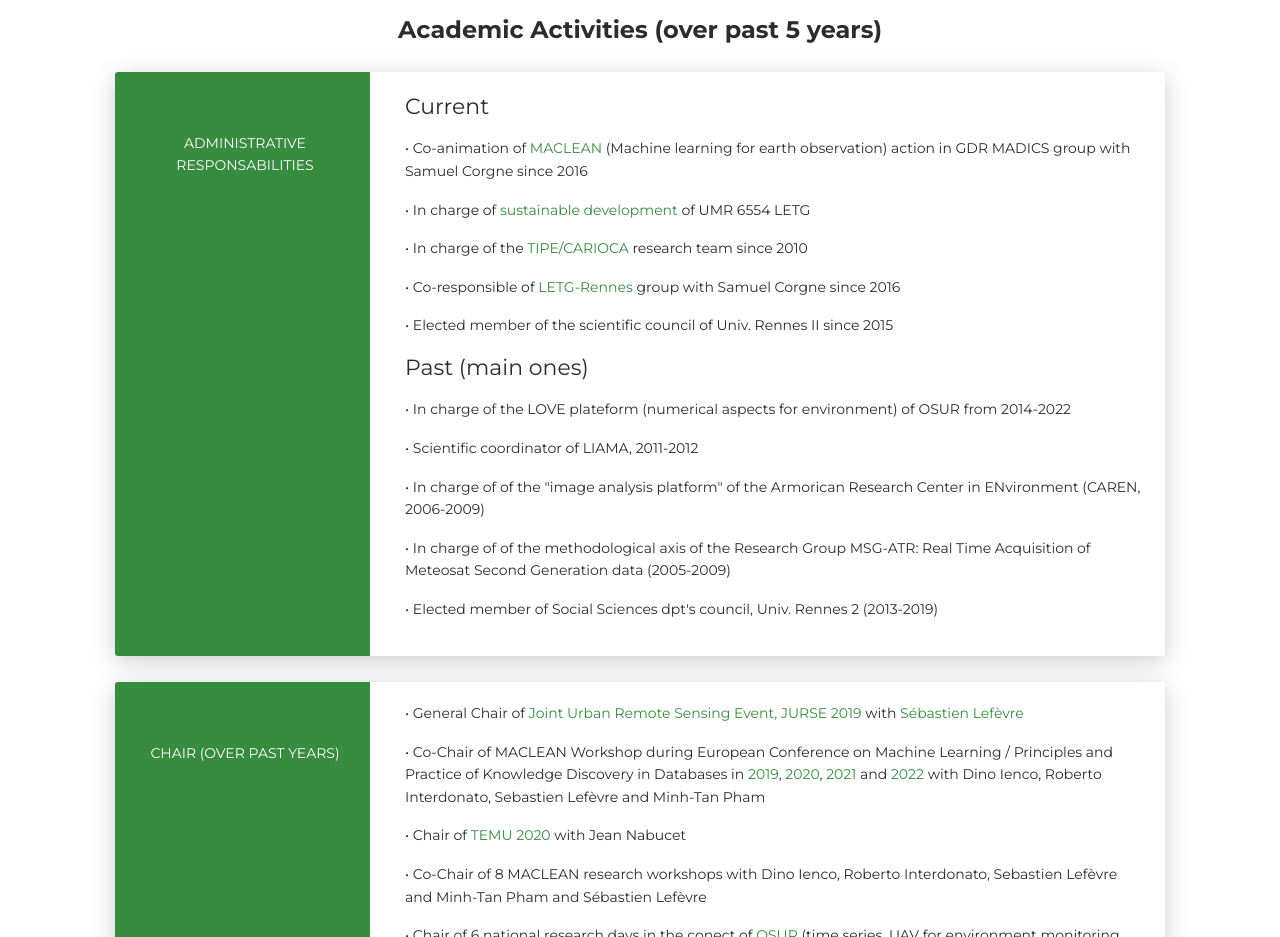
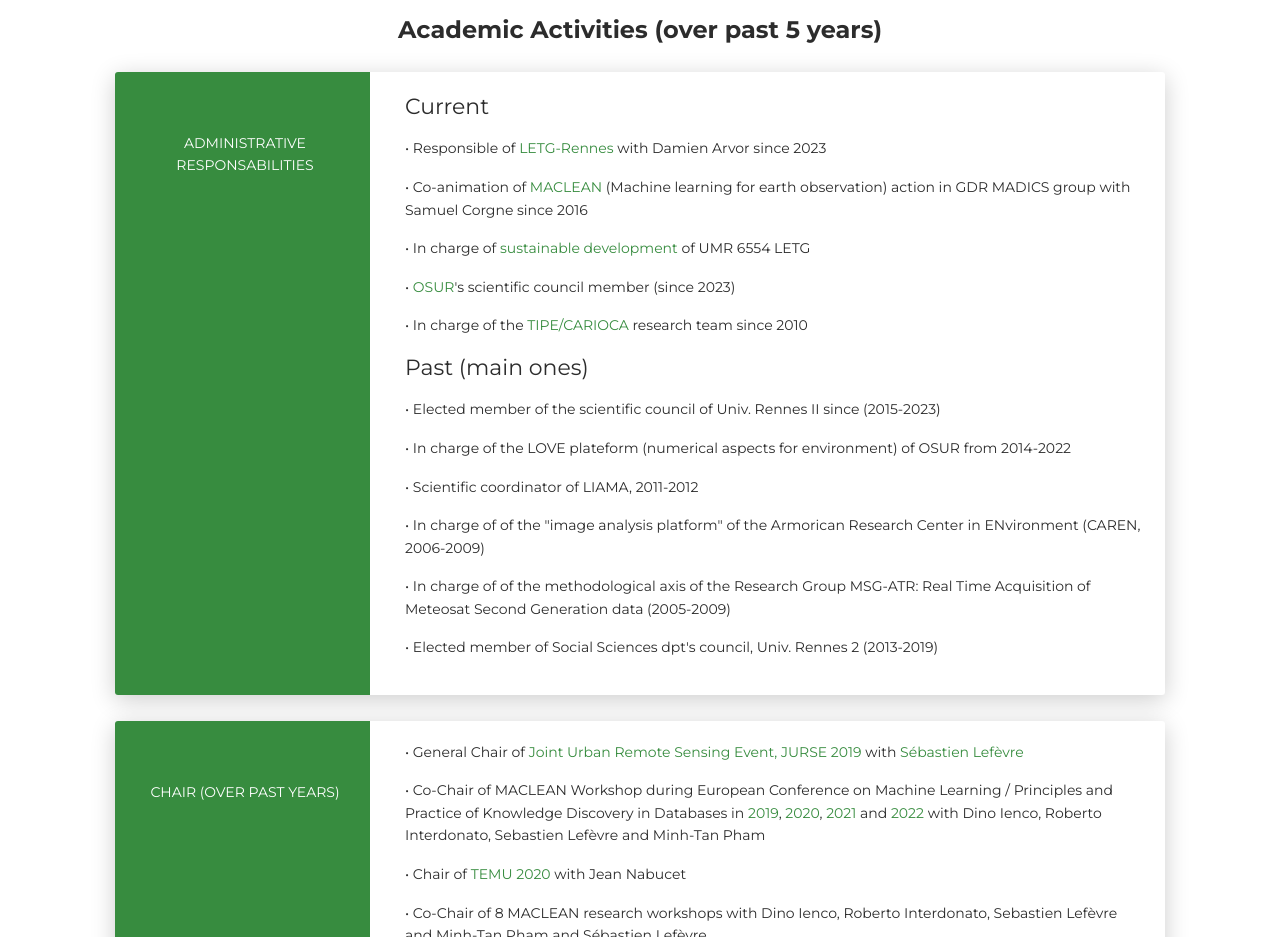
Before and after one commit to thomas7619/tcorpetti.github.io, a plain HTML site: page index.html in a window 1280 px wide. Shown: the part 4240-5177 px from the top of the page. Drawn offline with Linux system fonts and the light colour scheme; files whose address does not match are found by name.

Commit message:
Update resp. 2023

```diff
--- a/index.html
+++ b/index.html
@@ -360,12 +360,13 @@
         <div class="col-md-9" data-aos="fade-left" data-aos-offset="50" data-aos-duration="500">
           <div class="card-body">
             <div class="h5"> Current </div>
+            <p>&#x2022;  Responsible of <a href="https://letg.cnrs.fr/article600.html"  target="_blank" >LETG-Rennes </a>  with Damien Arvor since 2023 </p>
             <p>&#x2022;  Co-animation of <a href="http://www.madics.fr/actions/maclean/" target="_blank" > MACLEAN </a> (Machine learning for earth observation) action in GDR MADICS group with Samuel Corgne since 2016 </p>
             <p>&#x2022;  In charge of  <a href="https://www.cnrs.fr/en/cnrs-committed-promoting-sustainable-development"  target="_blank" > sustainable development  </a> of UMR 6554 LETG</p>
+            <p>&#x2022;  <a href="https://osur.univ-rennes.fr/"  target="_blank" > OSUR</a>'s scientific  council member  (since 2023) </p>
             <p>&#x2022;  In charge of the <a href="http://liama.ia.ac.cn/research/liama-projects/259-tipe-project-description-and-achievements.html"  target="_blank" >  TIPE/CARIOCA  </a> research team since 2010</p>
-            <p>&#x2022;  Co-responsible of <a href="https://letg.cnrs.fr/article600.html"  target="_blank" >LETG-Rennes </a> group with Samuel Corgne since 2016 </p>
-            <p>&#x2022;  Elected member of the scientific council of Univ. Rennes II since 2015 </p>
             <div class="h5"> Past (main ones) </div>
+            <p>&#x2022;  Elected member of the scientific council of Univ. Rennes II since (2015-2023) </p>
             <p>&#x2022;  In charge of the LOVE plateform (numerical aspects for environment) of OSUR from 2014-2022</p>
             <p>&#x2022;  Scientific coordinator of LIAMA, 2011-2012</p>
             <p>&#x2022;  In charge of of the "image analysis platform" of the Armorican Research Center in ENvironment (CAREN, 2006-2009)</p>
```
